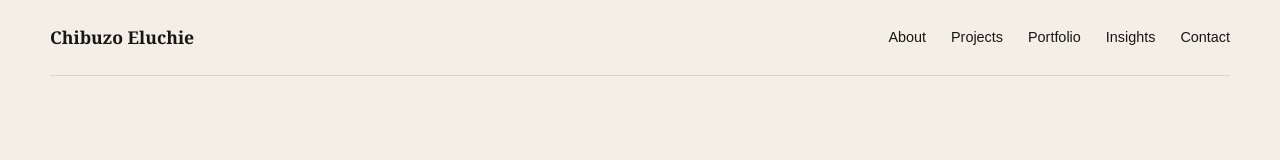
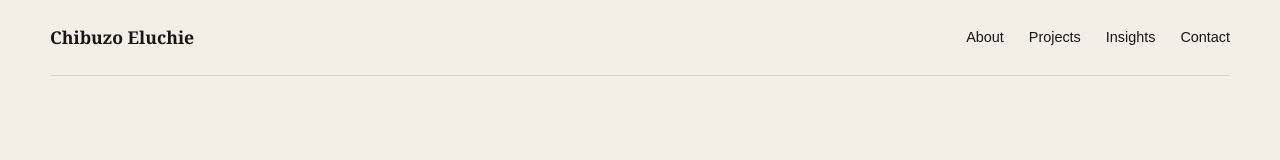
Before and after one commit to eluchiejustice-tech/sb1-gsxehyek, a Next.js app: page / in a window 1280 px wide. Shown: the top 160 px of the page. Built offline with nearby package versions, Linux system fonts and the light colour scheme.

Commit message:
Simplify personal site navigation

```diff
--- a/app/components/SiteHeader.jsx
+++ b/app/components/SiteHeader.jsx
@@ -6,7 +6,6 @@ export default function SiteHeader(){
     <nav className="nav-links" aria-label="Primary navigation">
       <Link href="/about">About</Link>
       <Link href="/projects">Projects</Link>
-      <Link href="/#portfolio">Portfolio</Link>
       <Link href="/insights">Insights</Link>
       <Link href="/contact">Contact</Link>
     </nav>
```
